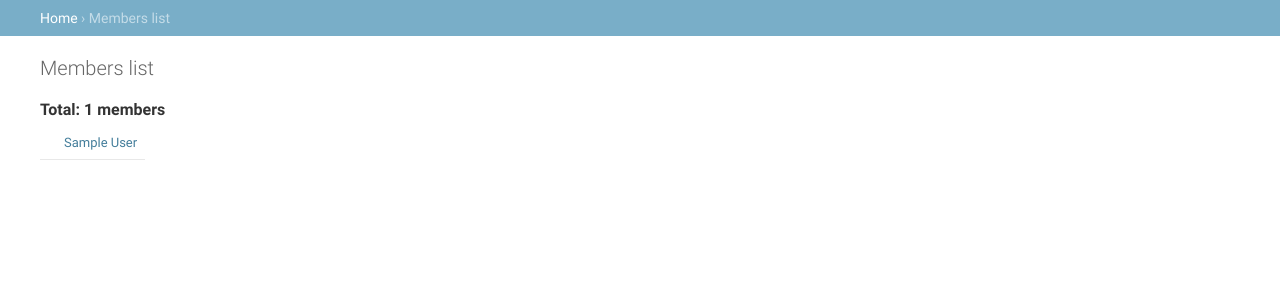
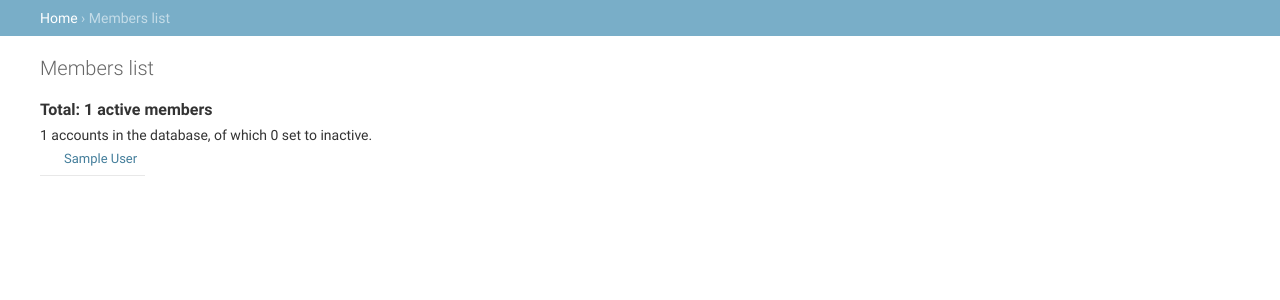
Before and after one commit to MakerSpaceLeiden/makerspaceleiden-crm, a Django app: page /acl/member/ in a window 1280 px wide. Shown: the part 36-336 px from the top of the page. Run offline with Django 3.2, Linux system fonts and the light colour scheme; the visitor is signed in with stand-in values (Sample User, id 1); data comes from the database, SQL or seed files in the repository; parts of the project's set-up code (start-up, migrations or seed data) failed here and were passed over.

Commit message:
Show more meaningful counts to admins

```diff
--- a/acl/templates/acl/members.html
+++ b/acl/templates/acl/members.html
@@ -2,7 +2,10 @@
 
 {% block content %}
 
-<h2>Total: {{ num_members }} members</h2>
+<h2>Total: {{ num_active }} active members</h2>
+{%if user.is_privileged %}
+{{ num_members }} accounts in the database, of which {{ num_inactive }} set to inactive.
+{% endif %}
 
 <table>
     {% for m in members %}
--- a/acl/views.py
+++ b/acl/views.py
@@ -184,13 +184,16 @@ def machine_overview(request, machine_id = None):
 @login_required
 def members(request):
     members = User.objects.order_by('first_name')
+    active = members.filter(is_active = True)
     if not request.user.is_privileged:
-        members = members.filter(is_active = True)
+        members = active
 
     context = {
         'title': "Members list",
         'members': members,
+        'num_active': len(active),
         'num_members': len(members),
+        'num_inactive': len(members) - len(active),
         'has_permission': request.user.is_authenticated,
     }
     return render(request, 'acl/members.html', context)
```
